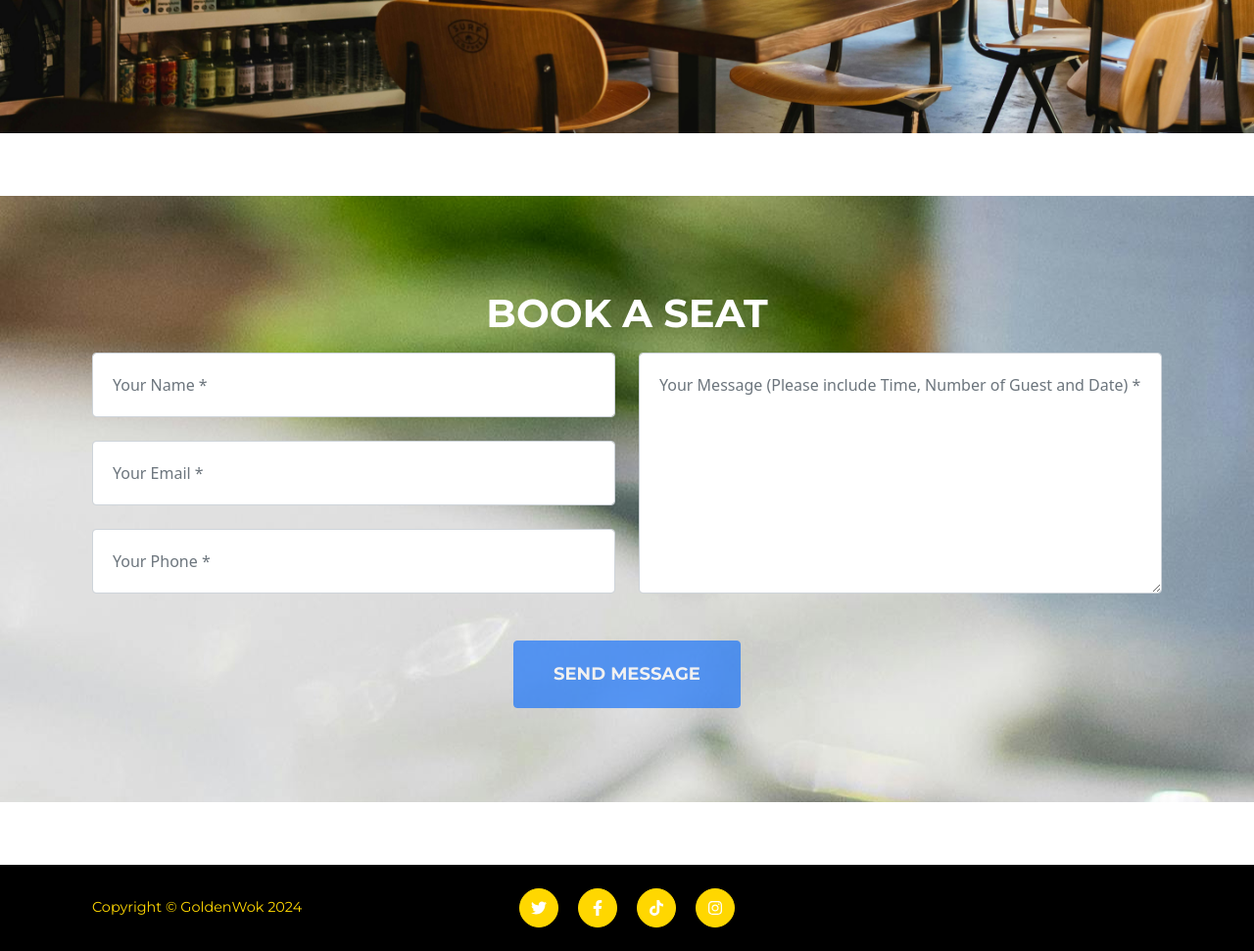
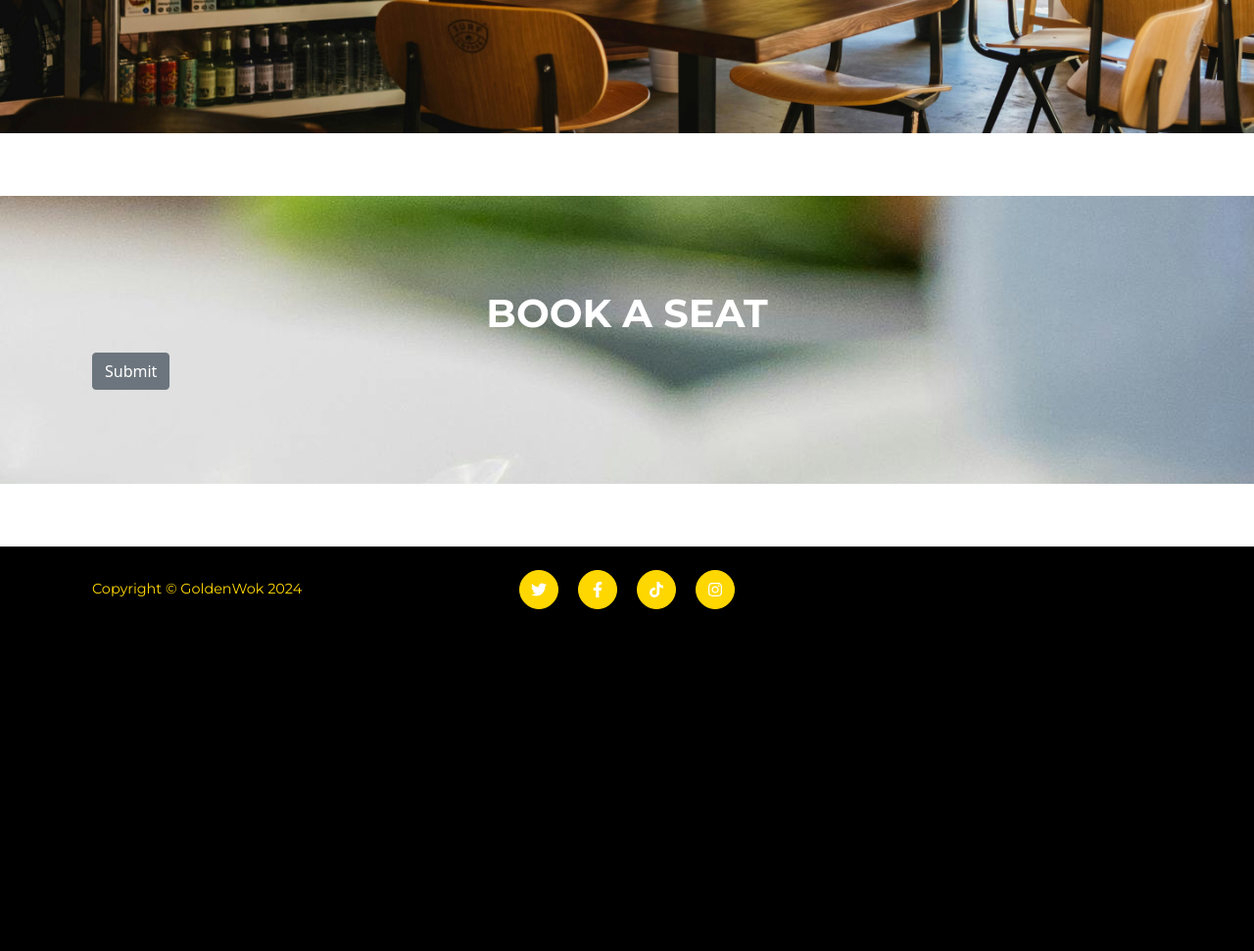
Before and after one commit to UloE-G/GoldenWokV3, a Django app: page /contact/ in a window 1280 px wide. Shown: the part 488-1459 px from the top of the page at 98% size. After the commit the page ends 1110 px from the top, so only its background shows below. Run offline with Django 4.2, Linux system fonts and the light colour scheme; data that the repository does not hold is empty; some libraries are stand-ins or nearby versions.

Commit message:
Changed contact form into django crispy forms

```diff
--- a/contact/templates/contact/contact.html
+++ b/contact/templates/contact/contact.html
@@ -1,6 +1,7 @@
 {% extends 'base.html' %}
 {% block content %}
 {% load static %}
+{% load crispy_forms_tags %}
     <!-- Masthead-->
     <header class="masthead">
         <div class="container mb15rem">
@@ -14,60 +15,12 @@
             <div class="text-center">
                 <h2 class="section-heading text-uppercase">Book A Seat</h2>
             </div>
-            <!-- * * * * * * * * * * * * * * *-->
-            <!-- * * SB Forms Contact Form * *-->
-            <!-- * * * * * * * * * * * * * * *-->
-            <!-- This form is pre-integrated with SB Forms.-->
-            <!-- To make this form functional, sign up at-->
-            <!-- https://startbootstrap.com/solution/contact-forms-->
-            <!-- to get an API token!-->
-            <form id="contactForm" data-sb-form-api-token="API_TOKEN">
-                <div class="row align-items-stretch mb-5">
-                    <div class="col-md-6">
-                        <div class="form-group">
-                            <!-- Name input-->
-                            <input class="form-control" id="name" type="text" placeholder="Your Name *" data-sb-validations="required" />
-                            <div class="invalid-feedback" data-sb-feedback="name:required">A name is required.</div>
-                        </div>
-                        <div class="form-group">
-                            <!-- Email address input-->
-                            <input class="form-control" id="email" type="email" placeholder="Your Email *" data-sb-validations="required,email" />
-                            <div class="invalid-feedback" data-sb-feedback="email:required">An email is required.</div>
-                            <div class="invalid-feedback" data-sb-feedback="email:email">Email is not valid.</div>
-                        </div>
-                        <div class="form-group mb-md-0">
-                            <!-- Phone number input-->
-                            <input class="form-control" id="phone" type="tel" placeholder="Your Phone *" data-sb-validations="required" />
-                            <div class="invalid-feedback" data-sb-feedback="phone:required">A phone number is required.</div>
-                        </div>
-                    </div>
-                    <div class="col-md-6">
-                        <div class="form-group form-group-textarea mb-md-0">
-                            <!-- Message input-->
-                            <textarea class="form-control" id="message" placeholder="Your Message (Please include Time, Number of Guest and Date) *" data-sb-validations="required"></textarea>
-                            <div class="invalid-feedback" data-sb-feedback="message:required">A message is required.</div>
-                        </div>
-                    </div>
-                </div>
-                <!-- Submit success message-->
-                <!-- This is what your users will see when the form-->
-                <!-- has successfully submitted-->
-                <div class="d-none" id="submitSuccessMessage">
-                    <div class="text-center text-white mb-3">
-                        <div class="fw-bolder">Form submission successful!</div>
-                        We typically responed in 2 hours.
-                        <!-- To activate this form, sign up at
-                        <br />
-                        <a href="https://startbootstrap.com/solution/contact-forms">https://startbootstrap.com/solution/contact-forms</a> -->
-                    </div>
-                </div>
-                <!-- Submit error message-->
-                <!-- This is what your users will see when there is-->
-                <!-- an error submitting the form-->
-                <div class="d-none" id="submitErrorMessage"><div class="text-center text-danger mb-3">Error sending message!</div></div>
-                <!-- Submit Button-->
-                <div class="text-center"><button class="btn btn-primary btn-xl text-uppercase disabled" id="submitButton" type="submit">Send Message</button></div>
-            </form>
+            <form method="post">
+                {{ collaborate_form | crispy }}
+                {% csrf_token %}
+                <button class="btn btn-secondary"
+                  type="submit">Submit</button>
+              </form>
         </div>
     </section>
 {% endblock content %}
```
